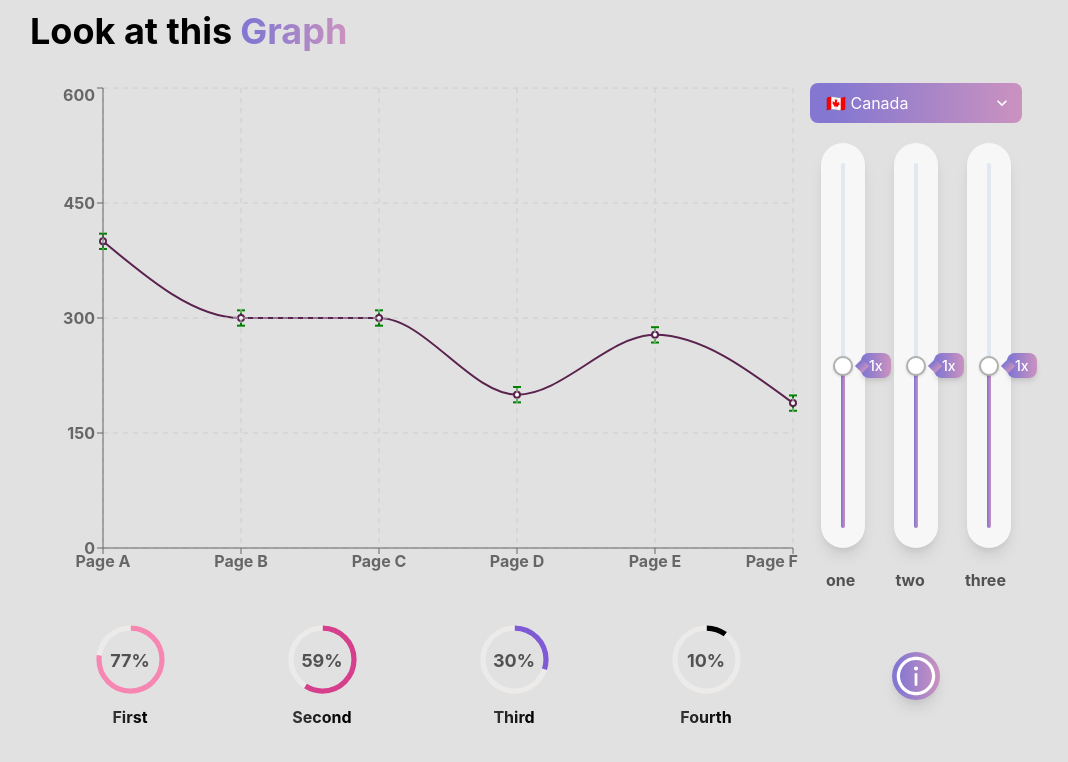
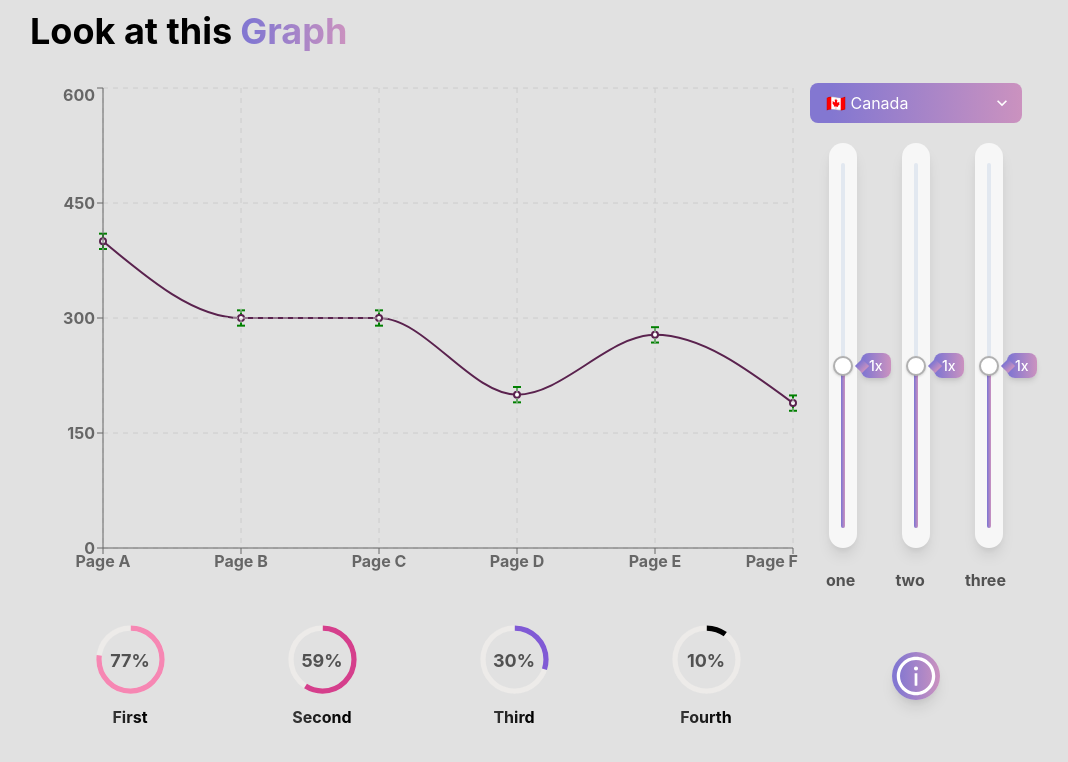
Before and after one commit to mattbardal/ch2023, a React (Create React App) app in the folder frontend/: page / in a window 1280 px wide. Shown: the top 762 px of the page, without its empty margins (114-1182 px from the left). Built offline with nearby package versions, Linux system fonts and the light colour scheme.

Commit message:
Fix flags

```diff
--- a/frontend/src/components/Selects.tsx
+++ b/frontend/src/components/Selects.tsx
@@ -4,12 +4,7 @@ import getUnicodeFlagIcon from "country-flag-icons/unicode";
 
 export default function Selects() {
   return (
-    <Box
-      mt="5"
-      bg="boxGradient"
-      borderRadius="lg"
-      color="white"
-    >
+    <Box mt="5" bg="boxGradient" borderRadius="lg" color="white">
       <Select
         placeholder="Select a country..."
         border="none"
@@ -27,7 +22,7 @@ export default function Selects() {
           })
           .map((country) => (
             <option key={country.country} value={country.country}>
-              {getUnicodeFlagIcon(country.name)} {country.name}
+              {getUnicodeFlagIcon(country.country)} {country.name}
             </option>
           ))}
       </Select>
--- a/frontend/src/components/Sliders.tsx
+++ b/frontend/src/components/Sliders.tsx
@@ -15,7 +15,7 @@ const CustomSlider = () => {
 
   return (
     <>
-      <Box p="3" py="20px" bgColor="grey.50" borderRadius="full" shadow="lg">
+      <Box p="1" py="20px" bgColor="grey.50" borderRadius="full" shadow="lg">
         <Slider
           aria-label="slider-ex-2"
           defaultValue={1}
@@ -31,8 +31,8 @@ const CustomSlider = () => {
           <Tooltip
             hasArrow
             bg="boxGradient"
-            color='white'
-            placement='right'
+            color="white"
+            placement="right"
             isOpen
             label={`${sliderValue}x`}
             borderRadius="lg"
```
